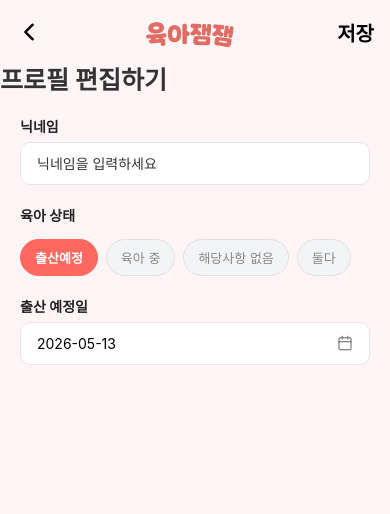
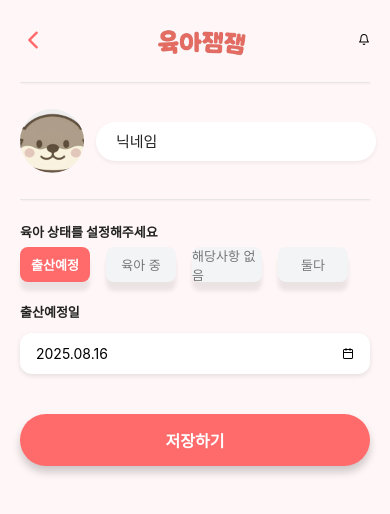
Before and after one commit to yugwangmyeong/JamJam_FE, a React Native app: screen /ProfileEditScreen in a window 390 px wide. Shown: the top 514 px of the page. Built offline with nearby package versions, Linux system fonts and the light colour scheme.

Commit message:
mypage,ProfileEditScreen 디자인 수정

```diff
--- a/components/main/mypage/MyPage.jsx
+++ b/components/main/mypage/MyPage.jsx
@@ -4,7 +4,7 @@ import { Ionicons, Feather } from "@expo/vector-icons";
 import AsyncStorage from "@react-native-async-storage/async-storage";
 import { styles, COLORS } from "./style/MyPage.styles";
 
-// 목업용 기본 데이터 (서버/스토리지 없으면 사용)
+// 목업용 기본 데이터 백엔드연결할때 삭제
 const DEFAULT_PROFILE = {
     nickname: "잼잼수달",
     email: "sudal1234@gmail.com",
@@ -108,11 +108,27 @@ export default function MyPage({ navigation }) {
 
                 {/* 출산 예정일 */}
                 {showDueDate && !!profile.dueDate && (
-                    <View style={styles.card}>
-                        <Text style={styles.label}>출산 예정일</Text>
-                        <Text style={styles.dueText}>{formatDotDate(profile.dueDate)}</Text>
+                    <View style={styles.dueCard}>
+                        <View style={styles.dueBadge}>
+                            <Text style={styles.dueBadgeText}>출산 예정일</Text>
+                        </View>
+
+                        <Image
+                            source={require("../../../assets/main/mypage/Happy baby-pana.png")} // ← 이미지 경로 맞게 수정
+                            style={styles.dueImage}
+                            resizeMode="contain"
+                        />
+
+                        <Text style={styles.dueDateText}>{formatDotDate(profile.dueDate)}</Text>
+
+                        <Text style={styles.dueDescription}>
+                            엄마를 만나기까지{" "}
+                            <Text style={styles.dueHighlight}>{daysUntil(profile.dueDate)}</Text>
+                            일 남았어요!
+                        </Text>
                     </View>
                 )}
+
 
                 <View style={{ height: 40 }} />
             </ScrollView>
@@ -144,3 +160,20 @@ function formatDotDate(yyyy_mm_dd) {
         return "—";
     }
 }
+
+function daysUntil(dueDate) {
+    if (!dueDate) return "-";
+    try {
+        const target = new Date(dueDate);
+        const today = new Date();
+
+        // 시, 분, 초 제거
+        const t1 = new Date(target.getFullYear(), target.getMonth(), target.getDate()).getTime();
+        const t2 = new Date(today.getFullYear(), today.getMonth(), today.getDate()).getTime();
+
+        const diff = Math.floor((t1 - t2) / (1000 * 60 * 60 * 24));
+        return diff;
+    } catch (e) {
+        return "-";
+    }
+}
--- a/components/main/mypage/ProfileEditScreen.jsx
+++ b/components/main/mypage/ProfileEditScreen.jsx
@@ -15,136 +15,160 @@ import { styles } from "./style/ProfileEditScreen.styles";
 export default function ProfileEditScreen({ navigation }) {
     const [nickname, setNickname] = useState("");
     const [status, setStatus] = useState("출산예정");
-    const [dueDate, setDueDate] = useState("2026-05-13");
+    const [dueDate, setDueDate] = useState(new Date());
     const [showDatePicker, setShowDatePicker] = useState(false);
-
+    const defaultImg = require("../../../assets/main/mypage/sudal.png");  //임시 목업이미지
+    const STATUS_OPTIONS = ["출산예정", "육아 중", "해당사항 없음", "둘다"];
     const [children, setChildren] = useState([
         { name: "", birth: "", gender: "" },
     ]);
 
-    const onSave = () => {
-        navigation.goBack();
+    const openDatePicker = () => {
+        setShowDuePicker(true);
     };
 
+    const handleDueDateChange = (event, selectedDate) => {
+        setShowDuePicker(false);
+        if (selectedDate) {
+            setDueDate(selectedDate);
+        }
+    };
+
+    const handleChildChange = (idx, key, value) => {
+        const updated = [...children];
+        updated[idx][key] = value;
+        setChildren(updated);
+    };
+    //프로필 저장 함수
+    const handleSave = async () => {
+        try {
+            const profileData = {
+                nickname,
+                status,
+                dueDate: formatDotDate(dueDate),
+                children,
+            };
+
+            await AsyncStorage.setItem("app_profile", JSON.stringify(profileData));
+            Alert.alert("✅ 저장 완료", "프로필이 성공적으로 저장되었습니다.");
+            navigation.goBack();
+        } catch (e) {
+            console.warn("프로필 저장 실패", e);
+            Alert.alert("⚠️ 저장 실패", "다시 시도해 주세요.");
+        }
+    };
     return (
-        <SafeAreaView style={{ flex: 1, backgroundColor: "#FFF5F7" }}>
-            {/* Header */}
+        <SafeAreaView style={styles.safe}>
+            <ScrollView contentContainerStyle={styles.container}>
+                {/* 헤더 */}
                 <View style={styles.header}>
                     <Pressable onPress={() => navigation.goBack()}>
-                    <Ionicons name="chevron-back" size={26} color="#000000" />
+                        <Ionicons name="chevron-back" size={26} color="#FF6B6B" />
                     </Pressable>
-
                     <Image
                         source={require("../../../assets/main/namelogo.png")}
                         style={{ width: 100, height: 40, resizeMode: "contain" }}
                     />
-                <Pressable onPress={onSave}>
-                    <Text style={styles.saveText}>저장</Text>
-                </Pressable>
+                    <Feather name="bell" />
                 </View>
-
-            <ScrollView contentContainerStyle={styles.container}>
-                <Text style={styles.title}>프로필 편집하기</Text>
-
-                {/* 닉네임 */}
-                <Text style={styles.label}>닉네임</Text>
+                <View style={styles.divider} />
+                {/* 프로필 이미지 + 닉네임 */}
+                <View style={styles.profileRow}>
+                    <Image source={defaultImg} style={styles.avatar} />
                     <TextInput
+                        style={styles.input}
+                        placeholder="닉네임"
                         value={nickname}
                         onChangeText={setNickname}
-                    placeholder="닉네임을 입력하세요"
-                    style={styles.input}
                     />
+                </View>
+                <View style={styles.divider} />
 
-                {/* 육아 상태 */}
-                <Text style={styles.label}>육아 상태</Text>
-                <View style={styles.statusRow}>
-                    {["출산예정", "육아 중", "해당사항 없음", "둘다"].map((opt) => (
+                {/* 육아 상태 버튼 그룹 */}
+                <Text style={styles.label}>육아 상태를 설정해주세요</Text>
+                <View style={styles.buttonGroup}>
+                    {STATUS_OPTIONS.map((s) => (
                         <Pressable
-                            key={opt}
-                            style={[
-                                styles.statusBtn,
-                                status === opt && styles.statusBtnActive,
-                            ]}
-                            onPress={() => setStatus(opt)}
+                            key={s}
+                            style={[styles.statusBtn, status === s && styles.statusBtnActive]}
+                            onPress={() => setStatus(s)}
                         >
-                            <Text
-                                style={[
-                                    styles.statusText,
-                                    status === opt && styles.statusTextActive,
-                                ]}
-                            >
-                                {opt}
+                            <Text style={[styles.statusText, status === s && styles.statusTextActive]}>
+                                {s}
                             </Text>
                         </Pressable>
                     ))}
                 </View>
 
                 {/* 출산예정일 */}
-                {(status === "출산예정" || status === "둘다") && (
+                {["출산예정", "둘다"].includes(status) && (
                     <>
-                        <Text style={styles.label}>출산 예정일</Text>
-                        <Pressable
-                            onPress={() => setShowDatePicker(true)}
-                            style={styles.input}
-                        >
-                            <Text>{dueDate}</Text>
-                            <Feather name="calendar" size={16} color="#888" />
+                        <Text style={styles.label}>출산예정일</Text>
+                        <Pressable onPress={openDatePicker} style={styles.dateField}>
+                            <Text>{formatDate(dueDate)}</Text>
+                            <Feather name="calendar" />
                         </Pressable>
-                        {showDatePicker && (
-                            <DateTimePicker
-                                value={new Date(dueDate)}
-                                mode="date"
-                                display="spinner"
-                                onChange={(e, date) => {
-                                    setShowDatePicker(false);
-                                    if (date) setDueDate(date.toISOString().slice(0, 10));
-                                }}
-                            />
-                        )}
                     </>
                 )}
 
-                {/* 자녀 정보 */}
-                {(status === "육아 중" || status === "둘다") && (
-                    <View style={{ marginTop: 20 }}>
-                        <Text style={styles.label}>자녀 프로필</Text>
-                        {children.map((c, i) => (
-                            <View key={i} style={styles.childBlock}>
+                {/* 자녀 프로필 */}
+                {["육아 중", "둘다"].includes(status) &&
+                    children.map((child, idx) => (
+                        <View key={child.id || idx} style={styles.childCard}>
+                            <Text style={styles.sectionTitle}>자녀 프로필 {idx + 1}</Text>
+
+                            <Text style={styles.smallLabel}>이름</Text>
                             <TextInput
+                                style={styles.input}
+                                value={child.name}
                                 placeholder="이름"
-                                    value={c.name}
-                                    onChangeText={(text) => {
-                                        const newList = [...children];
-                                        newList[i].name = text;
-                                        setChildren(newList);
-                                    }}
+                                onChangeText={(text) => handleChildChange(idx, "name", text)}
+                            />
+
+                            <Text style={styles.smallLabel}>생년월일</Text>
+                            <TextInput
                                 style={styles.input}
+                                value={child.birth}
+                                placeholder="YYYY-MM-DD"
+                                onChangeText={(text) => handleChildChange(idx, "birth", text)}
                             />
+
+                            <Text style={styles.smallLabel}>성별</Text>
                             <TextInput
-                                    placeholder="생년월일"
-                                    value={c.birth}
-                                    onChangeText={(text) => {
-                                        const newList = [...children];
-                                        newList[i].birth = text;
-                                        setChildren(newList);
-                                    }}
                                 style={styles.input}
-                                />
-                                <TextInput
-                                    placeholder="성별"
-                                    value={c.gender}
-                                    onChangeText={(text) => {
-                                        const newList = [...children];
-                                        newList[i].gender = text;
-                                        setChildren(newList);
-                                    }}
-                                    style={styles.input}
+                                value={child.gender}
+                                placeholder="남 / 여"
+                                onChangeText={(text) => handleChildChange(idx, "gender", text)}
                             />
                         </View>
                     ))}
-                    </View>
-                )}
+
+
+                {/* 저장 버튼 */}
+                <Pressable onPress={handleSave} style={styles.saveBtn}>
+                    <Text style={styles.saveBtnText}>저장하기</Text>
+                </Pressable>
             </ScrollView>
         </SafeAreaView>
+
     );
 }
+
+function formatDotDate(date) {
+    if (!date) return "—";
+    const y = date.getFullYear();
+    const m = String(date.getMonth() + 1).padStart(2, "0");
+    const d = String(date.getDate()).padStart(2, "0");
+    return `${y}.${m}.${d}`;
+}
+function formatDate(date) {
+    if (!date) return "—";
+    try {
+        const y = date.getFullYear();
+        const m = String(date.getMonth() + 1).padStart(2, "0");
+        const d = String(date.getDate()).padStart(2, "0");
+        return `${y}.${m}.${d}`;
+    } catch (e) {
+        return "—";
+    }
+}
--- a/components/main/mypage/style/MyPage.styles.js
+++ b/components/main/mypage/style/MyPage.styles.js
@@ -50,7 +50,7 @@ export const styles = StyleSheet.create({
     alignSelf: "stretch",
     height: 40,
     borderRadius: 999,
-    backgroundColor: "#F0B9C2",
+    backgroundColor: "#FF675D",
     alignItems: "center",
     justifyContent: "center",
     gap: 6,
@@ -99,4 +99,57 @@ export const styles = StyleSheet.create({
   ghostText: { color: COLORS.text, fontSize: 14 },
 
   dueText: { fontSize: 18, fontWeight: "900", color: COLORS.text },
+  dueCard: {
+    backgroundColor: "#fff",
+    borderRadius: 16,
+    paddingVertical: 24,
+    paddingHorizontal: 18,
+    alignItems: "center",
+    shadowColor: "rgba(0,0,0,0.08)",
+    shadowOffset: { width: 0, height: 4 },
+    shadowOpacity: 1,
+    shadowRadius: 10,
+    elevation: 4,
+    marginBottom: 20,
+  },
+
+  dueBadge: {
+    position: "absolute",
+    top: 12,
+    backgroundColor: "#FF6B6B22",
+    paddingHorizontal: 52,
+    paddingVertical: 4,
+    borderRadius: 999,
+    marginBottom: 20,
+  },
+
+  dueBadgeText: {
+    fontSize: 18,
+    fontWeight: "700",
+    color: "#FF6B6B",
+  },
+
+  dueImage: {
+    width: 140,
+    height: 110,
+    marginVertical: 16,
+  },
+
+  dueDateText: {
+    fontSize: 18,
+    fontWeight: "700",
+    color: "#222",
+  },
+
+  dueDescription: {
+    fontSize: 15,
+    color: "#222",
+    marginTop: 6,
+  },
+
+  dueHighlight: {
+    color: "#FF6B6B",
+    fontWeight: "900",
+  },
+
 });
--- a/components/main/mypage/style/ProfileEditScreen.styles.js
+++ b/components/main/mypage/style/ProfileEditScreen.styles.js
@@ -1,83 +1,173 @@
 import { StyleSheet } from "react-native";
 
+export const COLORS = {
+  bg: "#FFF6F7",
+  primary: "#FF6B6B",
+  text: "#222222",
+  subtext: "#777777",
+  border: "#E6E6E6",
+  card: "#FFFFFF",
+  pillBg: "#F3F4F6",
+};
+
 export const styles = StyleSheet.create({
-  container: { paddingBottom: 40 },
+  safe: {
+    flex: 1,
+    backgroundColor: COLORS.bg,
+  },
+  container: {
+    padding: 20,
+    paddingBottom: 40,
+  },
+
+  // 헤더
   header: {
+    flexDirection: "row",
+    justifyContent: "space-between",
+    alignItems: "center",
+    marginBottom: 12,
+  },
+
+  profileRow: {
+    flexDirection: "row",
+    alignItems: "center",
+    marginVertical: 16,
+    gap: 12,
+  },
+
+  avatar: {
+    width: 64,
+    height: 64,
+    borderRadius: 32,
+    backgroundColor: "#eee",
+  },
+
+  input: {
+    flex: 1,
+    backgroundColor: "#FFFFFF",
+    borderRadius: 50,
+    paddingVertical: 10,
+    paddingHorizontal: 20,
+    fontSize: 15,
+    color: COLORS.text,
+    shadowColor: "#000",
+    shadowOffset: { width: 0, height: 2 },
+    shadowOpacity: 0.06,
+    shadowRadius: 4,
+    elevation: 2,
+  },
+
+  // 라벨
+  label: {
+    fontSize: 13,
+    fontWeight: "700",
+    color: COLORS.text,
+    marginTop: 12,
+    marginBottom: 6,
+  },
+  divider: {
+    height: 1,
+    backgroundColor: "#E6E6E6", // 연한 회색
+    marginVertical: 10,
+    shadowColor: "#000",
+    shadowOffset: { width: 1, height: 1 },
+    shadowOpacity: 0.06,
+    shadowRadius: 2,
+    elevation: 1,
+  },
+  // 상태 버튼
+  buttonGroup: {
+    flexDirection: "row",
+    flexWrap: "wrap",
+    gap: 8,
+  },
+  statusBtn: {
+    width: "20%",
+    height: 35,
+    justifyContent: "center",
+    alignItems: "center",
+    backgroundColor: "#F3F4F6",
+    borderRadius: 8,
+    // ✅ 그림자 추가
+    shadowColor: "#000",
+    shadowOffset: { width: 0, height: 9 },
+    shadowOpacity: 0.08,
+    shadowRadius: 4,
+    elevation: 3,
+    marginRight: 8,
+    marginBottom: 8,
+  },
+  statusBtnActive: {
+    backgroundColor: COLORS.primary,
+  },
+  statusText: {
+    fontSize: 13,
+    color: COLORS.subtext,
+  },
+  statusTextActive: {
+    color: "#fff",
+    fontWeight: "700",
+  },
+
+  // 출산 예정일
+  dateField: {
     flexDirection: "row",
     alignItems: "center",
     justifyContent: "space-between",
+    backgroundColor: COLORS.card,
+    paddingVertical: 12,
     paddingHorizontal: 16,
-    paddingTop: 12,
-    paddingBottom: 8,
-    backgroundColor: "#FFF5F7",
+    borderRadius: 12,
+    marginTop: 6,
+    shadowColor: "#000",
+    shadowOffset: { width: 0, height: 2 },
+    shadowOpacity: 0.1,
+    shadowRadius: 5,
+    elevation: 3,
   },
-  title: {
-    fontSize: 25,
-    fontWeight: "bold",
-    color: "#333",
-    marginLeft:"20"
+
+  // 자녀 카드
+  childCard: {
+    backgroundColor: COLORS.card,
+    padding: 16,
+    borderRadius: 16,
+    marginTop: 20,
+    shadowColor: "#000",
+    shadowOffset: { width: 0, height: 4 },
+    shadowOpacity: 0.06,
+    shadowRadius: 6,
+    elevation: 3,
   },
-  saveText: {
-    fontSize: 20,
-    color: "#000000",
-    fontWeight: "bold",
+  sectionTitle: {
+    fontWeight: "700",
+    fontSize: 15,
+    color: COLORS.text,
+    marginBottom: 10,
   },
-  label: {
-    marginTop: 20,
-    marginBottom: 6,
-    marginHorizontal: 20,
-    fontSize: 14,
-    color: "#222",
-    fontWeight: "600",
+  smallLabel: {
+    fontSize: 12,
+    color: COLORS.subtext,
+    marginTop: 10,
+    marginBottom: 4,
   },
-  input: {
-    marginHorizontal: 20,
-    paddingHorizontal: 16,
-    paddingVertical: 12,
-    backgroundColor: "#fff",
-    borderRadius: 10,
-    borderWidth: 1,
-    borderColor: "#E5E5EA",
-    fontSize: 14,
-    color: "#333",
-    flexDirection: "row",
-    justifyContent: "space-between",
+
+  // 저장 버튼
+  saveBtn: {
+    backgroundColor: COLORS.primary,
+    paddingVertical: 14,
+    borderRadius: 999,
     alignItems: "center",
+    marginTop: 40,
+    marginBottom: 40,
+    shadowColor: "#000",
+    shadowOffset: { width: 0, height: 6 },
+    shadowOpacity: 0.2,
+    shadowRadius: 8,
+    elevation: 6,
   },
-  statusRow: {
-    flexDirection: "row",
-    flexWrap: "wrap",
-    gap: 8,
-    marginHorizontal: 20,
-    marginTop: 8,
-  },
-  statusBtn: {
-    paddingHorizontal: 14,
-    paddingVertical: 8,
-    borderRadius: 20,
-    backgroundColor: "#F3F4F6",
-    borderWidth: 1,
-    borderColor: "#E0E0E0",
-  },
-  statusBtnActive: {
-    backgroundColor: "#FF685E",
-    borderColor: "#FF685E",
-  },
-  statusText: {
-    fontSize: 13,
-    color: "#888",
-  },
-  statusTextActive: {
+  saveBtnText: {
     color: "#fff",
-    fontWeight: "600",
-  },
-  childBlock: {
-    marginTop: 10,
-    paddingHorizontal: 20,
-    paddingVertical: 14,
-    backgroundColor: "#fff",
-    borderRadius: 10,
-    marginHorizontal: 20,
-    gap: 12,
+    fontWeight: "700",
+    fontSize: 16,
   },
 });
```
Also changed, not shown: assets/main/mypage/Happy baby-pana.png (added). Lines whose indentation alone changed are shown as unchanged.
